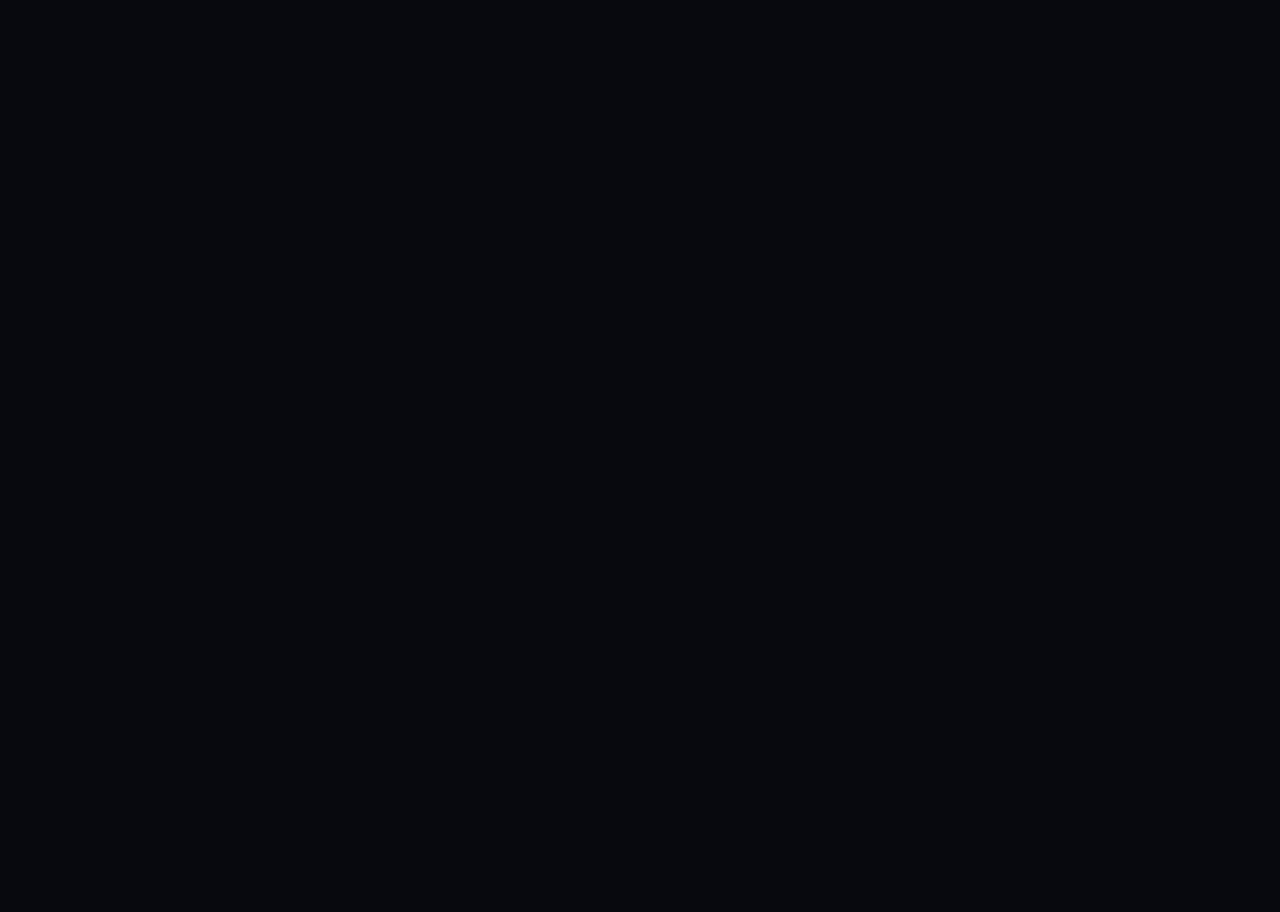
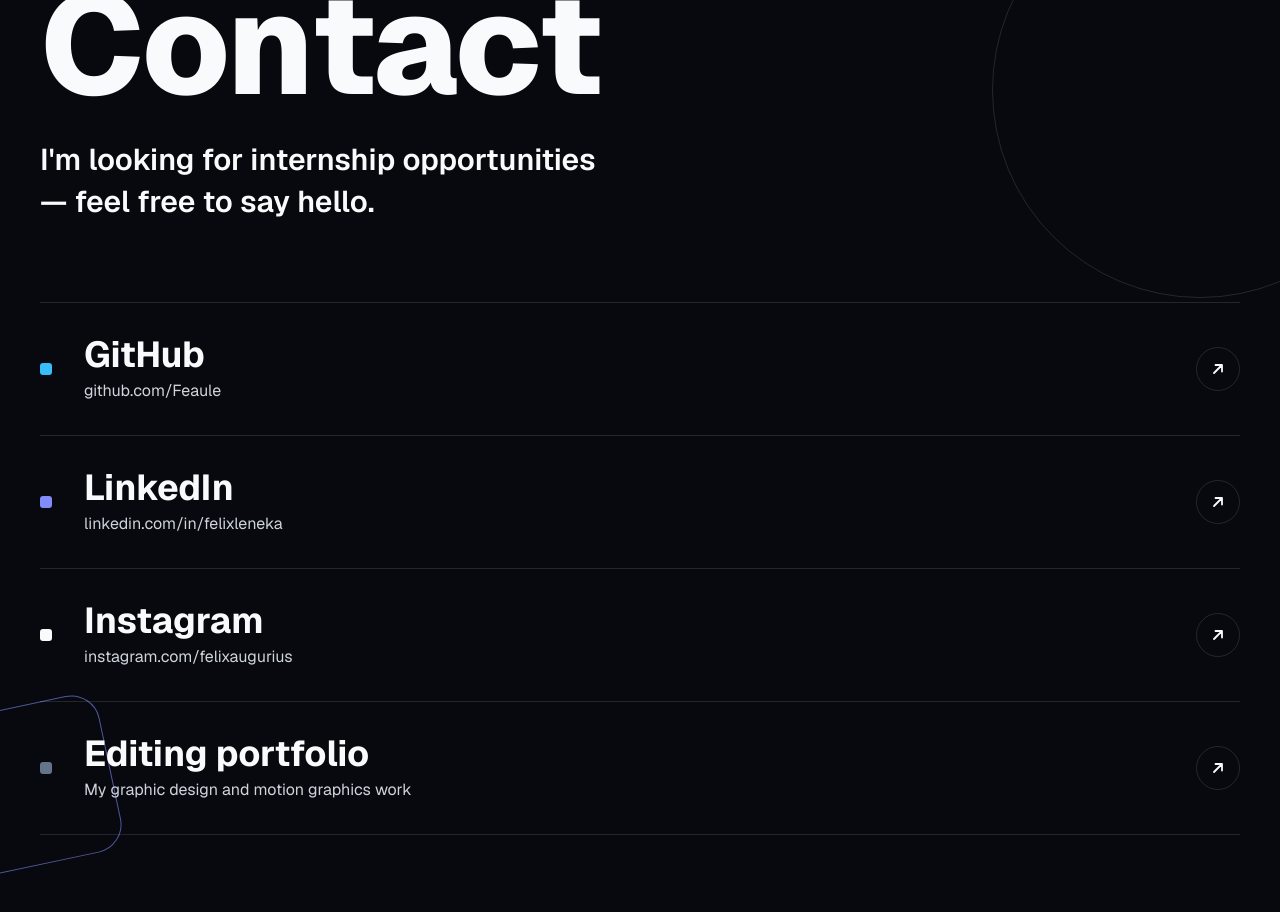
Before and after one commit to Feaule/feaule-portfolio, a Next.js app: page /concept-b in a window 1280 px wide. Shown: the part 5180-6092 px from the top of the page. Before the commit the page ends 5017 px from the top, so only its background shows below. Built offline with nearby package versions, Linux system fonts and the light colour scheme.

Commit message:
feat: add contact section

```diff
--- /dev/null
+++ b/animations/style-b/contact.ts
@@ -0,0 +1,37 @@
+import { gsap, SplitText, MQ } from "@/lib/gsap";
+
+/** Style B contact: heading letters, rows rise in one by one, background shapes drift. */
+export function animateContactB(root: HTMLElement) {
+  const q = gsap.utils.selector(root);
+  const mm = gsap.matchMedia();
+
+  mm.add(MQ.motionOk, () => {
+    const heading = q("[data-split]")[0];
+    const split = SplitText.create(heading, { type: "chars", charsClass: "char" });
+    gsap.from(split.chars, {
+      yPercent: 120, rotate: () => gsap.utils.random(-20, 20), opacity: 0,
+      duration: 1, ease: "back.out(1.6)", stagger: { each: 0.06, from: "random" },
+      scrollTrigger: { trigger: heading, start: "top 85%", once: true },
+    });
+    gsap.set(heading, { visibility: "visible" });
+
+    (q("[data-fade]") as HTMLElement[]).forEach((el) => {
+      gsap.fromTo(el, { opacity: 0, y: 28 }, {
+        opacity: 1, y: 0, duration: 0.9, ease: "power3.out",
+        scrollTrigger: { trigger: el, start: "top 90%", once: true },
+      });
+    });
+
+    (q("[data-drift]") as HTMLElement[]).forEach((el) => {
+      const d = Number(el.dataset.drift);
+      gsap.to(el, {
+        yPercent: d * 25, rotate: d * 40, ease: "none",
+        scrollTrigger: { trigger: root, start: "top bottom", end: "bottom top", scrub: true },
+      });
+    });
+
+    return () => split.revert();
+  });
+
+  return { revert: () => mm.revert() };
+}
--- a/animations/style-b/projects.ts
+++ b/animations/style-b/projects.ts
@@ -14,7 +14,7 @@ export function animateProjectsB(root: HTMLElement, onNav: (n: CarouselNav) => v
   const track = root.querySelector<HTMLElement>("[data-track]")!;
   const cards = q("[data-card]") as HTMLElement[];
   const inners = q("[data-card-inner]") as HTMLElement[];
-  const arts = q("[data-art]") as HTMLElement[];
+  const arts = cards.map((c) => c.querySelector<HTMLElement>("[data-art]"));
 
   let depthOn = false;
   let raf = 0;
@@ -35,8 +35,8 @@ export function animateProjectsB(root: HTMLElement, onNav: (n: CarouselNav) => v
       cards.forEach((_, i) => {
         const d = i - pos;
         const a = Math.min(Math.abs(d), 1);
-        gsap.set(inners[i], { scale: 1 - a * 0.05, opacity: 1 - a * 0.35 });
-        gsap.set(arts[i], { x: -d * 36 });
+        gsap.set(inners[i], { scale: 1 - a * 0.05 });
+        if (arts[i]) gsap.set(arts[i], { x: -d * 36 });
       });
     }
   };
--- a/app/globals.css
+++ b/app/globals.css
@@ -31,7 +31,7 @@
   --fg-soft: color-mix(in srgb, var(--abyssal-navy) 74%, var(--muted-slate));
   --muted: #526074; /* slate darkened for AA contrast on white */
   --line: color-mix(in srgb, var(--abyssal-navy) 14%, transparent);
-  --accent: #0b7bb5; /* cyan darkened for text contrast on white */
+  --accent: #0a6fa3; /* cyan darkened: >=4.7:1 on both page and card surfaces */
   --accent-2: #4f46e5;
   color-scheme: light;
 }
--- /dev/null
+++ b/components/variants/style-b/Contact.tsx
@@ -0,0 +1,95 @@
+"use client";
+import { useRef } from "react";
+import { useGSAP } from "@/lib/gsap";
+import { profile } from "@/data/profile";
+import { animateContactB } from "@/animations/style-b/contact";
+
+// Same label colours as the hero's layers panel.
+const LABELS = ["var(--accent)", "var(--accent-2)", "var(--fg)", "var(--muted)"];
+
+const Arrow = () => (
+  <svg width="16" height="16" viewBox="0 0 16 16" aria-hidden="true">
+    <path d="M4 12 12 4M5.5 4H12v6.5" fill="none" stroke="currentColor" strokeWidth="1.8" strokeLinecap="round" strokeLinejoin="round" />
+  </svg>
+);
+
+export default function Contact() {
+  const root = useRef<HTMLElement>(null);
+
+  useGSAP(
+    () => {
+      const anim = animateContactB(root.current!);
+      return () => anim.revert();
+    },
+    { scope: root },
+  );
+
+  const { contact, editing } = profile;
+  const rows = [
+    ...contact.links.map((l) => ({ id: l.id, label: l.label, handle: l.handle, href: l.href })),
+    { id: "editing", label: editing.label, handle: editing.handle, href: editing.href },
+  ];
+
+  return (
+    <section id="contact" ref={root} className="relative overflow-x-clip py-24 md:py-36">
+      <div aria-hidden="true" className="pointer-events-none absolute inset-0">
+        <div data-drift="1" className="absolute -right-[16vmin] top-[4%] size-[52vmin] rounded-full border border-line" />
+        <div data-drift="-1" className="absolute -left-[6vmin] bottom-[10%] size-[20vmin] -rotate-12 rounded-[18%] border border-accent2 opacity-60" />
+      </div>
+
+      <div className="relative mx-auto max-w-7xl px-5 md:px-10">
+        <h2
+          data-split
+          className="whitespace-nowrap font-lab text-[clamp(2.75rem,11vw,10rem)] font-extrabold leading-[0.9] tracking-tight"
+        >
+          Contact
+        </h2>
+
+        <p data-fade className="mt-8 max-w-xl font-lab text-2xl font-semibold leading-snug md:text-3xl">
+          {contact.lead}
+        </p>
+
+        {contact.email && (
+          <a
+            data-fade
+            href={`mailto:${contact.email}`}
+            className="mt-8 inline-block break-all border-b-2 border-accent pb-1 font-lab text-2xl font-bold transition-colors hover:text-accent md:text-4xl"
+          >
+            {contact.email}
+          </a>
+        )}
+
+        <ul className="mt-14 md:mt-20">
+          {rows.map((r, i) => (
+            <li key={r.id} data-fade className="border-t border-line last:border-b">
+              {r.href ? (
+                <a href={r.href} target="_blank" rel="noreferrer" className="group flex items-center gap-4 py-6 md:gap-8 md:py-8">
+                  <span aria-hidden="true" className="size-3 shrink-0 rounded-[3px]" style={{ background: LABELS[i] }} />
+                  <span className="min-w-0 transition-transform duration-300 group-hover:translate-x-2">
+                    <span className="block font-lab text-2xl font-bold md:text-4xl">
+                      {r.label}
+                      <span className="sr-only"> (opens in a new tab)</span>
+                    </span>
+                    {r.handle && <span className="mt-1 block text-sm text-soft md:text-base">{r.handle}</span>}
+                  </span>
+                  <span className="ml-auto grid size-11 shrink-0 place-items-center rounded-full border border-line transition-colors group-hover:border-accent group-hover:bg-accent group-hover:text-bg">
+                    <Arrow />
+                  </span>
+                </a>
+              ) : (
+                <div className="flex items-center gap-4 py-6 md:gap-8 md:py-8">
+                  <span aria-hidden="true" className="size-3 shrink-0 rounded-[3px] opacity-60" style={{ background: LABELS[i] }} />
+                  <span className="min-w-0">
+                    <span className="block font-lab text-2xl font-bold text-soft md:text-4xl">{r.label}</span>
+                    <span className="mt-1 block text-sm text-soft md:text-base">Link to be added</span>
+                  </span>
+                  <span aria-hidden="true" className="ml-auto grid size-11 shrink-0 place-items-center rounded-full border border-dashed border-muted text-soft">+</span>
+                </div>
+              )}
+            </li>
+          ))}
+        </ul>
+      </div>
+    </section>
+  );
+}
--- a/components/variants/style-b/index.tsx
+++ b/components/variants/style-b/index.tsx
@@ -3,6 +3,8 @@ import Hero from "./Hero";
 import About from "./About";
 import Skills from "./Skills";
 import Projects from "./Projects";
+import Contact from "./Contact";
+import Footer from "@/components/shared/Footer";
 
 /** Style B — Experimental Motion Lab. Sections are added checkpoint by checkpoint. */
 export default function StyleB() {
@@ -14,7 +16,9 @@ export default function StyleB() {
         <About />
         <Skills />
         <Projects />
+        <Contact />
       </main>
+      <Footer />
     </>
   );
 }
--- a/data/profile.ts
+++ b/data/profile.ts
@@ -4,6 +4,7 @@
  * Only content wrapped in Placeholder<T> is NOT real.
  */
 export type Placeholder<T> = T & { placeholder: true };
+export type ContactLink = { id: string; label: string; handle: string | null; href: string | null };
 
 export const profile = {
   name: "Feaule",
@@ -80,16 +81,26 @@ export const profile = {
     position: "50% 20%",
   },
 
-  // Replace before publishing.
+  /**
+   * Contact. `href: null` renders a dashed "link to be added" row instead of a dead link.
+   * `email` is optional — leave null to hide it, or set e.g. "you@example.com".
+   */
   contact: {
-    placeholder: true,
-    email: "hello@example.com",
+    /** DRAFT copy — edit freely. */
+    lead: "I'm looking for internship opportunities — feel free to say hello.",
+    email: null as string | null,
     links: [
-      { label: "GitHub", href: "#" },
-      { label: "LinkedIn", href: "#" },
-    ],
-  } as Placeholder<{
-    email: string;
-    links: { label: string; href: string }[];
-  }>,
+      { id: "github", label: "GitHub", handle: "github.com/Feaule", href: "https://github.com/Feaule" },
+      { id: "linkedin", label: "LinkedIn", handle: "linkedin.com/in/felixleneka", href: "https://linkedin.com/in/felixleneka" },
+      { id: "instagram", label: "Instagram", handle: "instagram.com/felixaugurius", href: "https://www.instagram.com/felixaugurius/" },
+    ] as ContactLink[],
+  },
+
+  /** External portfolio (e.g. Google Drive) for editing projects. Add the URL when ready. */
+  editing: {
+    label: "Editing portfolio",
+    handle: "My graphic design and motion graphics work",
+    summary: "More of my video editing and motion graphics work, collected in an external portfolio.",
+    href: "https://drive.google.com/drive/folders/1DJG5akWDq_bVfd4wDv4t3OacHTDlsroS?usp=sharing" as string | null,
+  },
 } as const;
```
Also changed, not shown: components/variants/style-b/Projects.tsx (+54 -2 lines).
